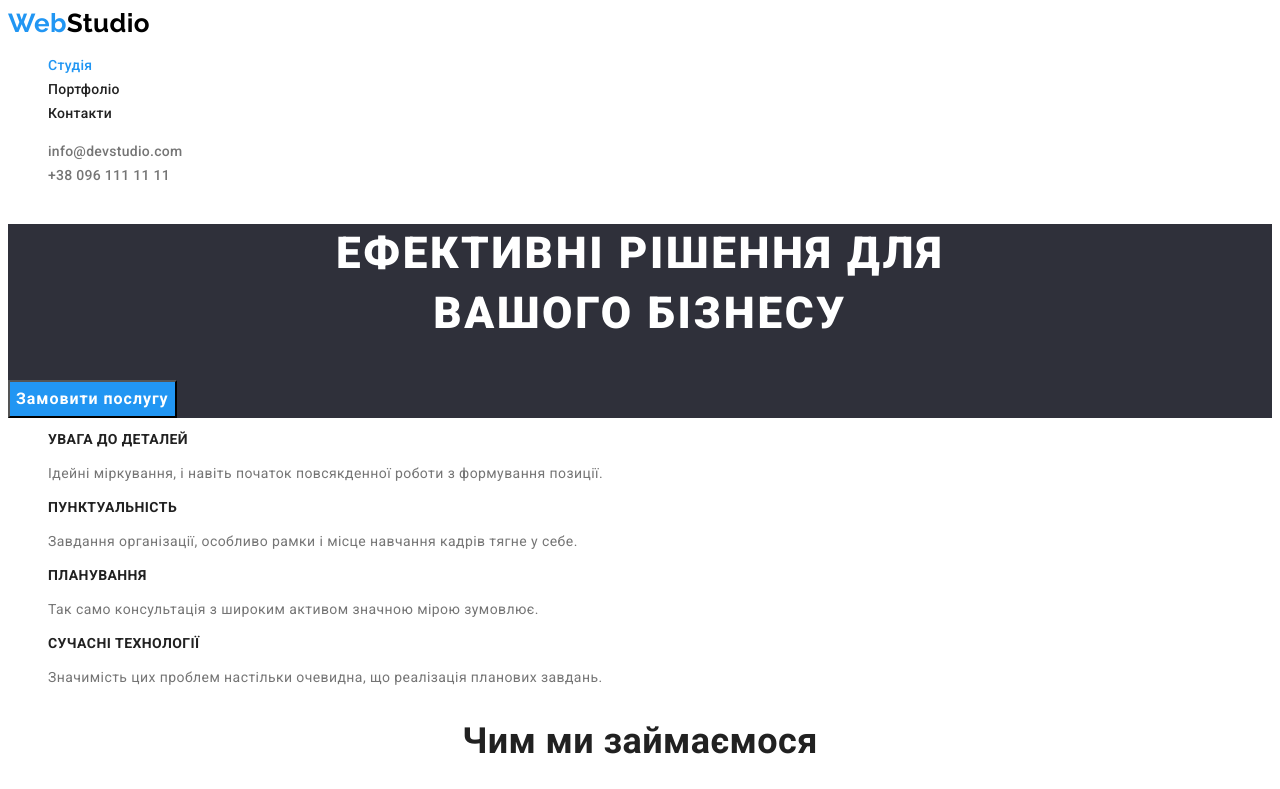
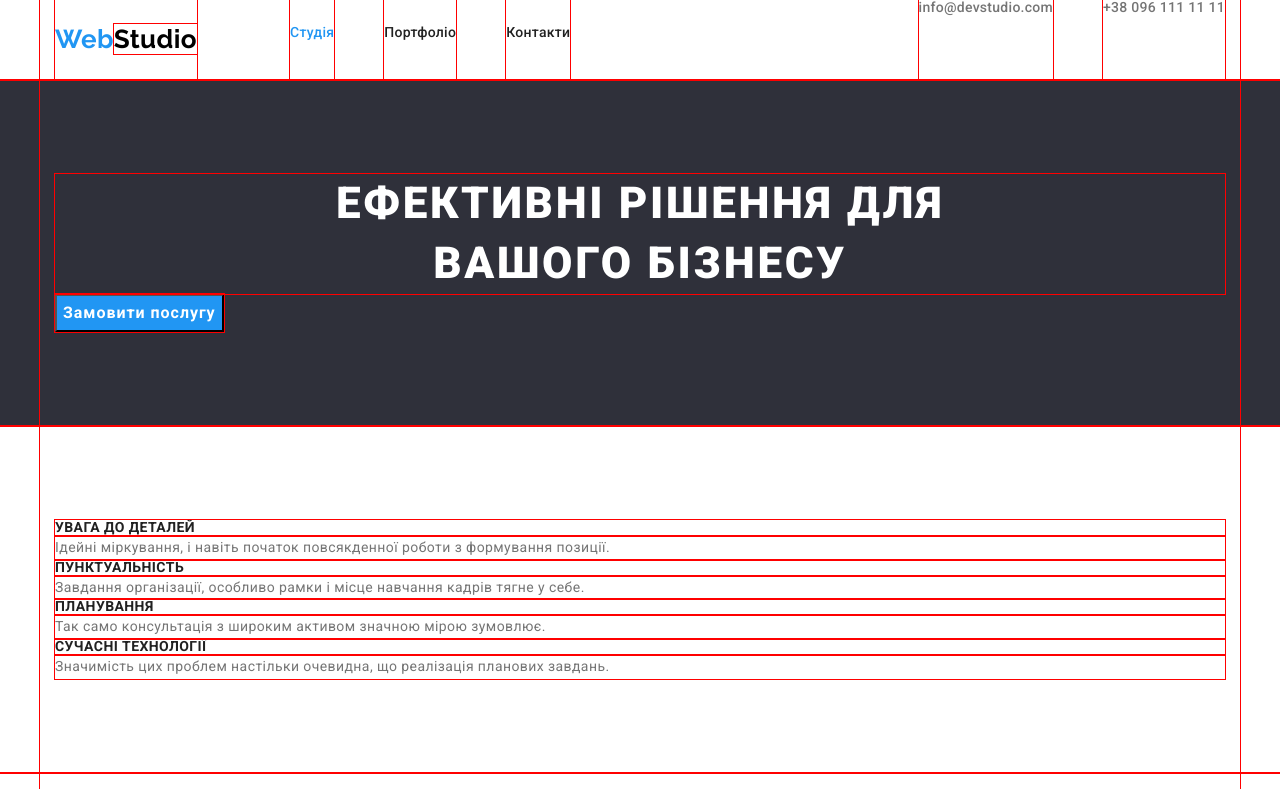
Before and after one commit to VIlliaV/goit-markup-hw-03, a plain HTML site: page index.html in a window 1280 px wide. Shown: the top 789 px of the page. Drawn offline with nearby package versions, Linux system fonts and the light colour scheme.

Commit message:
header flex

```diff
--- a/css/styles.css
+++ b/css/styles.css
@@ -6,6 +6,11 @@
   --accent-color: #2196f3;
   --thirdary-bkg-color: #2f303a;
   /* thirdary-bkg - на даний момент є 2 таких кольори, тому добавив в рут */
+}
+*,
+*::after,
+* ::before {
+  outline: 1px solid red;
 }
 
 /* style for body */
@@ -23,10 +28,30 @@ body {
 
 /* constant identical properties */
 
+h1,
+h2,
+h3,
+h4,
+h5,
+h6,
+ul,
+p {
+  margin: 0;
+  padding: 0;
+}
+
+.container {
+  width: 1200px;
+  margin: 0 auto;
+  padding: 94px 15px;
+}
+
 .list {
   list-style: none;
 }
 .link {
+  text-align: center;
+  align-items: center;
   text-decoration: none;
 }
 .title {
@@ -37,22 +62,53 @@ body {
 }
 
 /* nav */
+header a {
+  display: block;
+  height: 80px;
+}
 
+header > .container,
+.nav,
+.nav-link,
+.contact {
+  display: flex;
+}
+header > .container {
+  justify-content: space-between;
+  padding-top: 0;
+  padding-bottom: 0;
+  align-items: center;
+  height: 80px;
+}
 .logo {
   color: var(--accent-color);
   font-family: 'Raleway', sans-serif;
   font-weight: 700;
   font-size: 26px;
   line-height: 1.19;
+  margin-right: 93px;
+  padding: 24px 0;
+}
+.nav-link :not(:last-child) {
+  margin-right: 50px;
 }
 .nav .studio {
   color: #000000;
+}
+.nav {
+  align-items: center;
+}
+.nav-link {
+  padding: 0 0;
+  text-align: center;
 }
 .nav-link .link {
   color: var(--secondary-text-color);
   font-weight: 500;
   line-height: 1.38px;
   letter-spacing: 0.02em;
+  padding-top: 32px;
+  padding-bottom: 32px;
 }
 .nav-link .link:hover,
 .nav-link .link:focus {
@@ -63,6 +119,9 @@ body {
 }
 
 /* contact */
+.contact > li:not(:last-child) {
+  margin-right: 50px;
+}
 
 .contact .link {
   color: var(--primary-text-color);
--- a/index.html
+++ b/index.html
@@ -5,16 +5,22 @@
     <meta http-equiv="X-UA-Compatible" content="IE=edge" />
     <meta name="viewport" content="width=device-width, initial-scale=1.0" />
     <title>WebStudio</title>
+
     <link rel="preconnect" href="https://fonts.googleapis.com" />
     <link rel="preconnect" href="https://fonts.gstatic.com" crossorigin />
     <link
       href="https://fonts.googleapis.com/css2?family=Raleway:wght@700&family=Roboto:wght@400;500;700;900&display=swap"
       rel="stylesheet"
     />
+    <link
+      rel="stylesheet"
+      href="https://cdnjs.cloudflare.com/ajax/libs/modern-normalize/1.1.0/modern-normalize.min.css"
+    />
     <link rel="stylesheet" href="./css/styles.css" />
   </head>
   <body>
     <header>
+      <div class="container">
         <nav class="nav">
           <a class="logo link" href="./index.html" lang="en">
             Web<span class="studio">Studio</span></a
@@ -42,18 +48,22 @@
             <a class="link" href="tel:+380961111111">+38 096 111 11 11</a>
           </li>
         </ul>
+      </div>
     </header>
     <main>
       <!--Hero-->
       <section class="hero">
+        <div class="container">
           <h1 class="title-hero">
             Ефективні рішення для <br />
             вашого бізнесу
           </h1>
           <button class="button" type="button">Замовити послугу</button>
+        </div>
       </section>
       <!--features-->
       <section class="features">
+        <div class="container">
           <!-- hide title -->
           <h2 class="visually-hidden">Особливості</h2>
           <ul class="list">
@@ -67,8 +77,8 @@
             <li>
               <h3 class="title">ПУНКТУАЛЬНІСТЬ</h3>
               <p>
-              Завдання організації, особливо рамки і місце навчання кадрів тягне
-              у себе.
+                Завдання організації, особливо рамки і місце навчання кадрів
+                тягне у себе.
               </p>
             </li>
             <li>
@@ -80,14 +90,16 @@
             <li>
               <h3 class="title">СУЧАСНІ ТЕХНОЛОГІЇ</h3>
               <p>
-              Значимість цих проблем настільки очевидна, що реалізація планових
-              завдань.
+                Значимість цих проблем настільки очевидна, що реалізація
+                планових завдань.
               </p>
             </li>
           </ul>
+        </div>
       </section>
       <!--we do-->
       <section class="do">
+        <div class="container">
           <h2 class="title">Чим ми займаємося</h2>
           <ul class="list">
             <li>
@@ -112,9 +124,11 @@
               />
             </li>
           </ul>
+        </div>
       </section>
       <!--our team-->
       <section class="team">
+        <div class="container">
           <h2 class="title">Наша команда</h2>
           <ul class="list">
             <li class="team-item">
@@ -138,9 +152,11 @@
               <p class="text" lang="en">UI Designer</p>
             </li>
           </ul>
+        </div>
       </section>
     </main>
     <footer class="footer">
+      <div class="container">
         <a class="logo link" href="./index.html"
           >Web<span class="studio">Studio</span></a
         >
@@ -157,6 +173,7 @@
             </li>
           </ul>
         </address>
+      </div>
     </footer>
   </body>
 </html>
```
Lines whose indentation alone changed are shown as unchanged.
